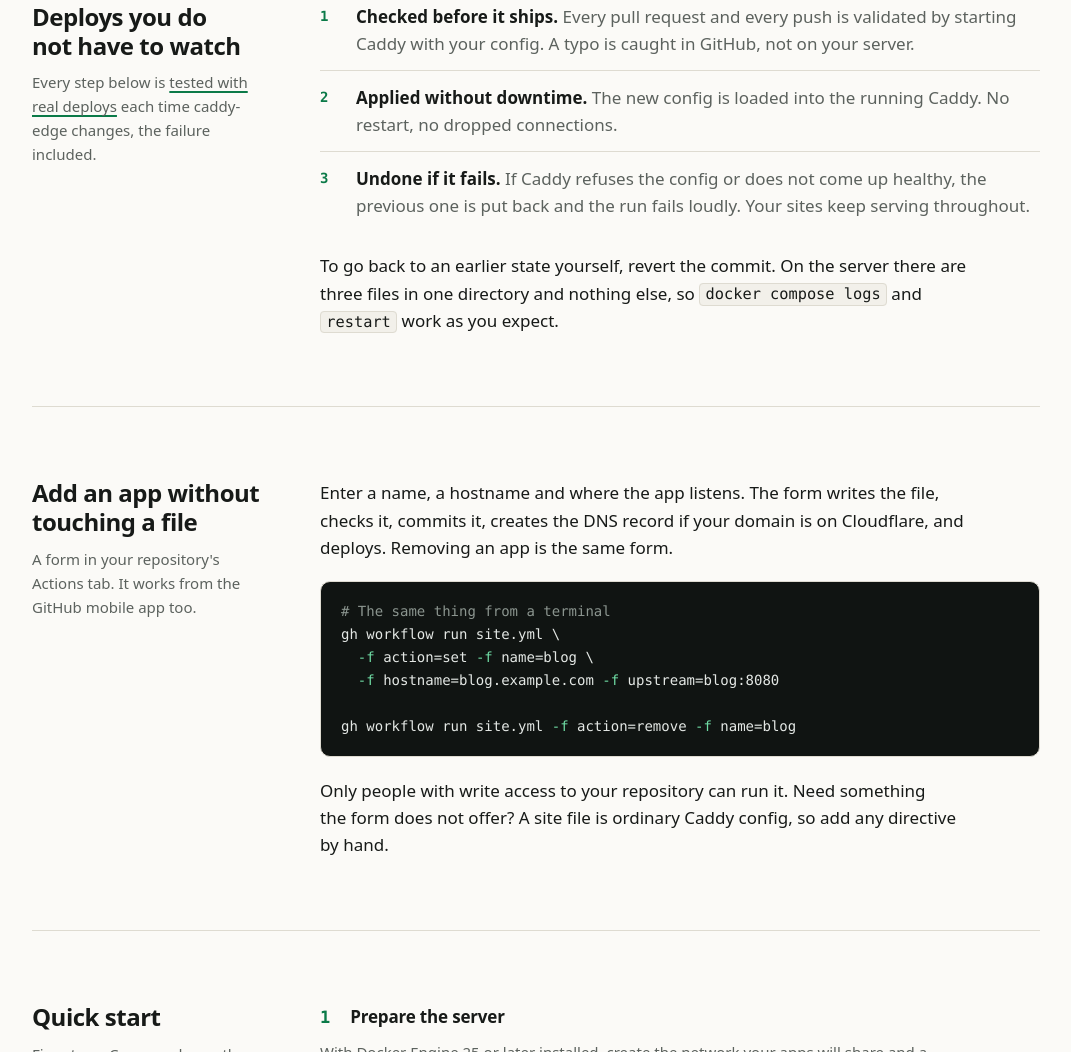
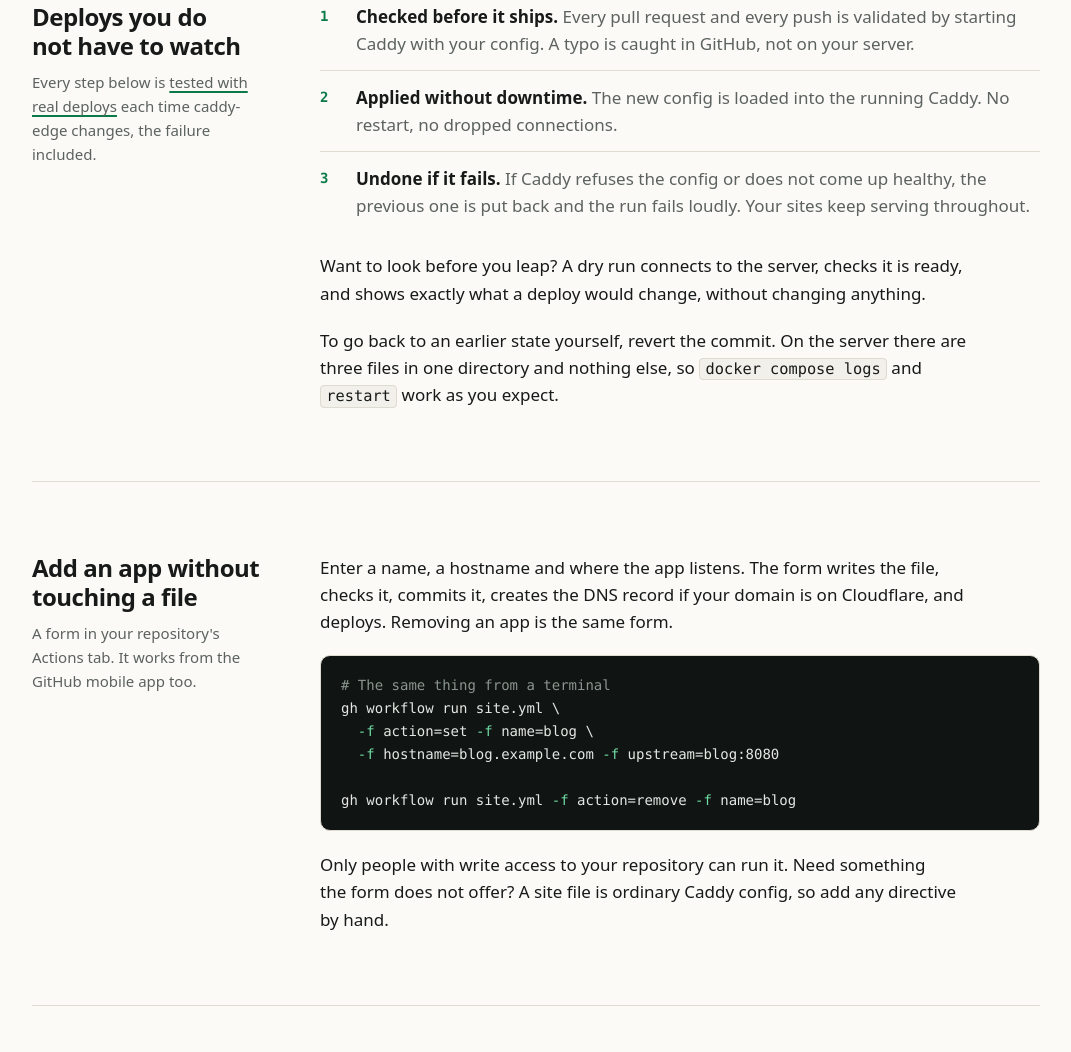
Before and after one commit to pungoyal/caddy-edge, a plain HTML site: page docs/index.html in a window 1280 px wide. Shown: the part 2279-3331 px from the top of the page, without its empty margins (104-1175 px from the left). Drawn offline with Linux system fonts and the light colour scheme.

Commit message:
A dry run shows what a deploy would change, without changing anything
With dry-run: true the deploy action connects to the server, checks that the
directory, Docker and the network are ready, and prints the difference between
what is deployed and what would be. Its plan output says whether Caddy would
reload, be recreated, or this is the first deploy. Every remote command only
reads; the comparison happens on the runner.

Co-Authored-By: Claude Fable 5.2 <noreply@anthropic.com>

```diff
--- a/docs/index.html
+++ b/docs/index.html
@@ -259,6 +259,7 @@ details p { margin-top: 0.5rem; color: var(--muted); }
       <li><div><strong>Applied without downtime.</strong> <span>The new config is loaded into the running Caddy. No restart, no dropped connections.</span></div></li>
       <li><div><strong>Undone if it fails.</strong> <span>If Caddy refuses the config or does not come up healthy, the previous one is put back and the run fails loudly. Your sites keep serving throughout.</span></div></li>
     </ol>
+    <p>Want to look before you leap? A dry run connects to the server, checks it is ready, and shows exactly what a deploy would change, without changing anything.</p>
     <p>To go back to an earlier state yourself, revert the commit. On the server there are three files in one directory and nothing else, so <code>docker compose logs</code> and <code>restart</code> work as you expect.</p>
   </div>
 </section>
```
Also changed, not shown: 6 other files.
